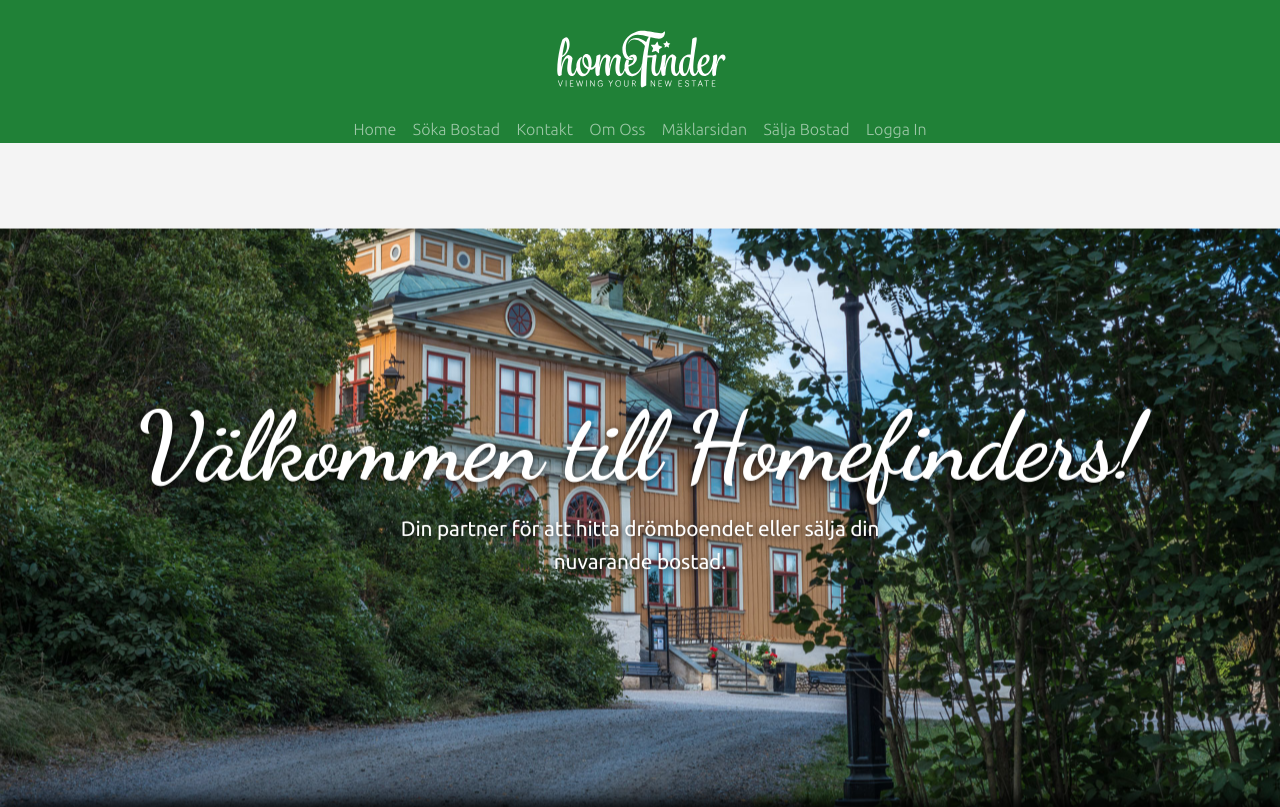
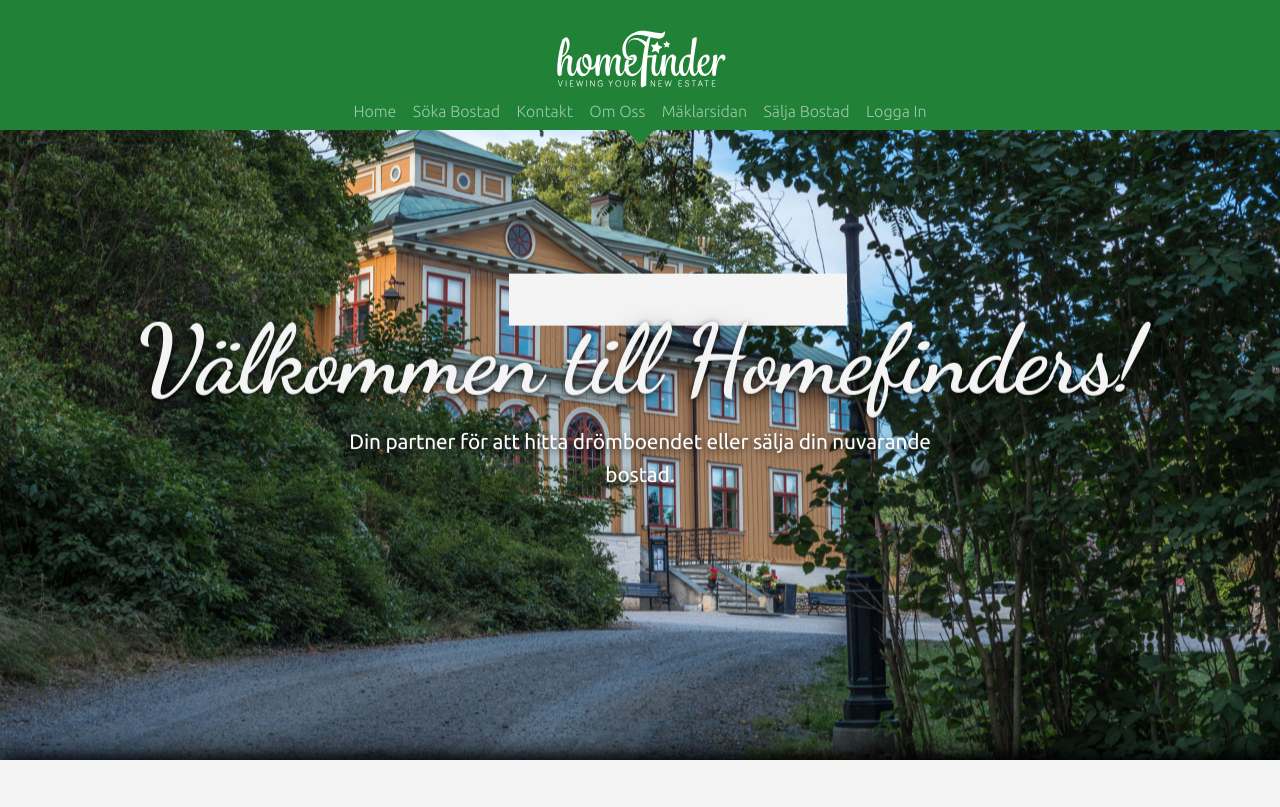
Before and after one commit to xfekke/HomeFinders, a website with bundled scripts: page public/index.html in a window 1280 px wide. Shown: the top 807 px of the page. Built offline with nearby package versions, Linux system fonts and the light colour scheme; a web font is replaced by a local one.

Commit message:
update
Trasslar lite men laddar ändå upp

```diff
--- a/public/css/style.css
+++ b/public/css/style.css
@@ -1,25 +1,36 @@
 @import url('https://fonts.googleapis.com/css2?family=Dancing+Script:wght@400;500;600;700&family=Poiret+One&family=Spirax&family=Ubuntu:ital,wght@0,300;0,400;0,500;0,700;1,300;1,400;1,500;1,700&display=swap');
 
+:root {
+  --primary-clr: #208137;
+  --secondary-clr: #208137;
+  --background-clr: #f4f4f4;
+  --text-clr: #333;
+}
 
 /* bas font osv */
 body,
 html {
   margin: 0;
   padding: 0;
+  box-sizing: border-box;
   font-family: 'Ubuntu', sans-serif;
-  background: #f4f4f4;
-  color: #272626;
+  background: var(--background-clr);
+  color: var(--text-clr);
   line-height: 1.6;
 }
 
 /* header info */
 #header-section {
-  background-color: #208137;
+  top: 0;
+  position: absolute;
+  background-color: var(--primary-clr);
   text-align: center;
+  height: 6.5em;
+  width: 100%;
+  z-index: 2000;
 }
 
 header {
-  color: #edf6f9;
   padding-top: 1rem;
   /* text-align: center; */
   /* font-size: xx-large; */
@@ -31,7 +42,44 @@ header {
 }
 
 #logo:hover {
- width: 220px;
+ width: 240px;
+}
+
+#nav-pos {
+  position: absolute;
+  top:6.2em;
+  width: 100%;
+}
+nav {
+  padding-bottom: 5px;
+  text-align: center;
+  background-color: var(--primary-clr);
+  align-items: center;
+  z-index: 2000;
+}
+nav>a {
+  color: #ffffffa6;
+  z-index: 2000;
+ transition: 700ms;
+}
+nav>a:hover {
+  border-bottom: #fff solid 2px;
+  border-radius: 10px;
+  padding-bottom: 3px;
+}
+.pointer{
+  position: absolute;
+  top:6.6em;
+  width: 100%;
+  z-index: 500;
+}
+#top-arrow {
+  margin: 0 auto;
+  width: 2em;
+  height: 2em;
+  rotate: 45deg;
+  border-radius: 5px;
+  background-color: var(--primary-clr);
 }
 
 /* nav button {
@@ -51,7 +99,92 @@ header {
   background-color: #edf6f9;
   color: #005f73;
 } */
+main {
+  margin: 10em 0 0 0;
+}
 
+/* ------ Home ------*/
+/* Paralax */
+.wrapper {
+  margin-top: -6.5em;
+  height: 100vh;
+  overflow-y: auto;
+  overflow-x: hidden;
+  perspective: 10px;
+}
+
+#hero {
+  position: relative;
+  display: block;
+  margin: 0 auto;
+  height: 80%;
+  width: 100%;
+  transform-style: preserve-3d;
+  z-index: -1;
+}
+
+.hero-image {
+  transform: translateZ(-15px) scale(2.5);
+}
+
+.titel {
+  transform: translateZ(-5px) scale(1.5);
+}
+
+.p-hero {
+  transform: translateZ(-5px) scale(1.5);
+}
+
+.hero-image,
+.title .p-hero {
+  position: absolute;
+  height: 100%;
+  width: 100%;
+  object-fit: cover;
+}
+
+.titel {
+  font-family: "Dancing Script";
+  font-size: 6rem;
+  color: var(--background-clr);
+  letter-spacing: -0.06rem;
+  line-height: 5.5rem;
+  text-align: center;
+  padding-top: 1.3em;
+  padding-bottom: 0.3em;
+  text-shadow: 0px 2px 7px rgba(0, 0, 0, 0.7), 0px 10px 30px rgba(0, 0, 0, 0.5);
+}
+
+.p-hero {
+  margin: 0 auto;
+  font-size: 1.3rem;
+  color: #fff;
+  letter-spacing: -0.01rem;
+  text-align: center;
+  max-width: 600px;
+  text-shadow: 0px 2px 7px rgba(0, 0, 0, 0.7), 0px 10px 30px rgba(0, 0, 0, 0.5);
+}
+
+#First-sec {
+  position: relative;
+  z-index: 5;
+  height: 100vh;
+  font-size: 1.1rem;
+  line-height: 140%;
+  padding: 2rem;
+  background-color: var(--background-clr);
+  color: #333;
+  box-shadow: 0px -5px 10px rgba(0, 0, 0, 0.7), 0px -15px 20px rgba(0, 0, 0, 0.4);
+}
+
+.content {
+  max-width: 600px;
+  margin: auto;
+}
+
+
+
+/* Sälja bostad */
 .sell-container h2 {
   text-align: center;
   margin-left: 0;
@@ -64,6 +197,7 @@ header {
 .sell-container p {
   text-align: center;
 }
+
 
 /* sälj bostad justering */
 .sell-container {
@@ -201,86 +335,19 @@ a:visited {
   border-radius: 5px;
 }
 
-/* ------ Home ------*/
-/* Paralax */
-.wrapper {
-  height: 100vh;
-  overflow-y: auto;
-  overflow-x: hidden;
-  perspective: 10px;
+/* login form */
+#login-form {
+  margin: 0 auto;
+  max-width: 600px;
 }
 
-#hero {
-  position: relative;
-  display: block;
-  margin: 0 auto;
-  /* justify-content: center;
-  align-items: center; */
-  height: 75%;
-  width: 100%;
-  transform-style: preserve-3d;
-  z-index: -1;
+#login-form>input {
+  margin:1em 1em 3em 0;
 }
 
-.hero-image {
-  transform: translateZ(-15px) scale(2.5);
+
+footer {
+  margin-top: 0;
+  height: 100vw;
+  background-color: var(--text-clr);
 }
-
-.titel
- {
-  transform: translateZ(-5px) scale(1.5);
-}
-
-.p-hero
- {
-  transform: translateZ(-5px) scale(1.5);
-}
-
-.hero-image,
-.title
-.p-hero {
-  position: absolute;
-  height: 100%;
-  width: 100%;
-  object-fit: cover;
-}
-
-.titel {
-  font-family: "Dancing Script";
-  font-size: 6rem;
-  color: #fff;
-  letter-spacing: -0.06rem;
-  line-height: 5.5rem;
-  text-align: center;
-  padding-top: 1.3em;
-  padding-bottom: 0.3em;
-  /* width: 90%; */
-  text-shadow: 0px 2px 7px rgba(0, 0, 0, 0.7), 0px 10px 30px rgba(0, 0, 0, 0.5);
-}
-
-.p-hero {
-  margin: 0 auto;
-  font-size: 1.3rem;
-  color: #fff;
-  letter-spacing: -0.01rem;
-  text-align: center;
-  max-width: 550px;
-  text-shadow: 0px 2px 7px rgba(0, 0, 0, 0.7), 0px 10px 30px rgba(0, 0, 0, 0.5);
-}
-
-#First-sec {
-  position: relative;
-  z-index: 5;
-  height: 100vh;
-  font-size: 1.1rem;
-  line-height: 140%;
-  padding: 2rem;
-  background-color: #fff;
-  color: #333;
-  box-shadow: 0px -5px 10px rgba(0, 0, 0, 0.7), 0px -15px 20px rgba(0, 0, 0, 0.4);
-}
-
-.content {
-  max-width: 550px;
-  margin: auto;
-}
--- a/public/index.html
+++ b/public/index.html
@@ -12,6 +12,8 @@
 <body>
   <section id="header-section">
     <header><a href="/" data-link><img src="image/hfLogoVit.svg" alt="Homefinders" id="logo"></a></header>
+
+    <div id="nav-pos">
       <nav>
         <a href="/" data-link>Home</a>
         <a href="/search" data-link>Söka Bostad</a>
@@ -21,9 +23,14 @@
         <a href="/sellHome" data-link>Sälja Bostad</a>
         <a href="/logIn" data-link>Logga In</a>
       </nav>
+    </div>
 </section>
+<div class="pointer">
+  <div id="top-arrow"></div>
+</div>
 
-<main id="app" class="wrapper"></main>
+<main id="app"></main>
+<footer></footer>
 
   <script type="module" src="./main.js"></script>
 </body>
--- a/public/views/contact.js
+++ b/public/views/contact.js
@@ -41,8 +41,6 @@ export default () => /*html*/`
     </div>
 
 </section>
-
-   <h2>Kontaktformulär</h2>
 
   <section class="form-section">
        <p class="ingress">Du kan också skicka e-post till oss via formuläret</p>
--- a/public/views/home.js
+++ b/public/views/home.js
@@ -2,7 +2,7 @@ import "../components/counter.js";
 
 export default () => /*html*/`
 
-
+<div class="wrapper">
     <div id="hero">
         <img src="../image/hero1.jpg" class="hero-image">
             <h1 class="titel">Välkommen till Homefinders!</h1>
@@ -15,7 +15,8 @@ export default () => /*html*/`
             <p>Är du istället på jakt ett nytt hem så bistår vi med köprådgivning och matchar dina önskemål med pågående och kommande försäljningar. Hos oss hittar du extraordinära lägenheter, sjönära fritidshus, paradvillor utöver det vanliga, radhus med det lilla extra och gårdar till försäljning. Kanske hittar du ditt drömboende via oss! </p>
         </div>
     </section>
-    <footer></footer>
+
+ </div>
 
 `;
 
```
Lines whose indentation alone changed are shown as unchanged.
